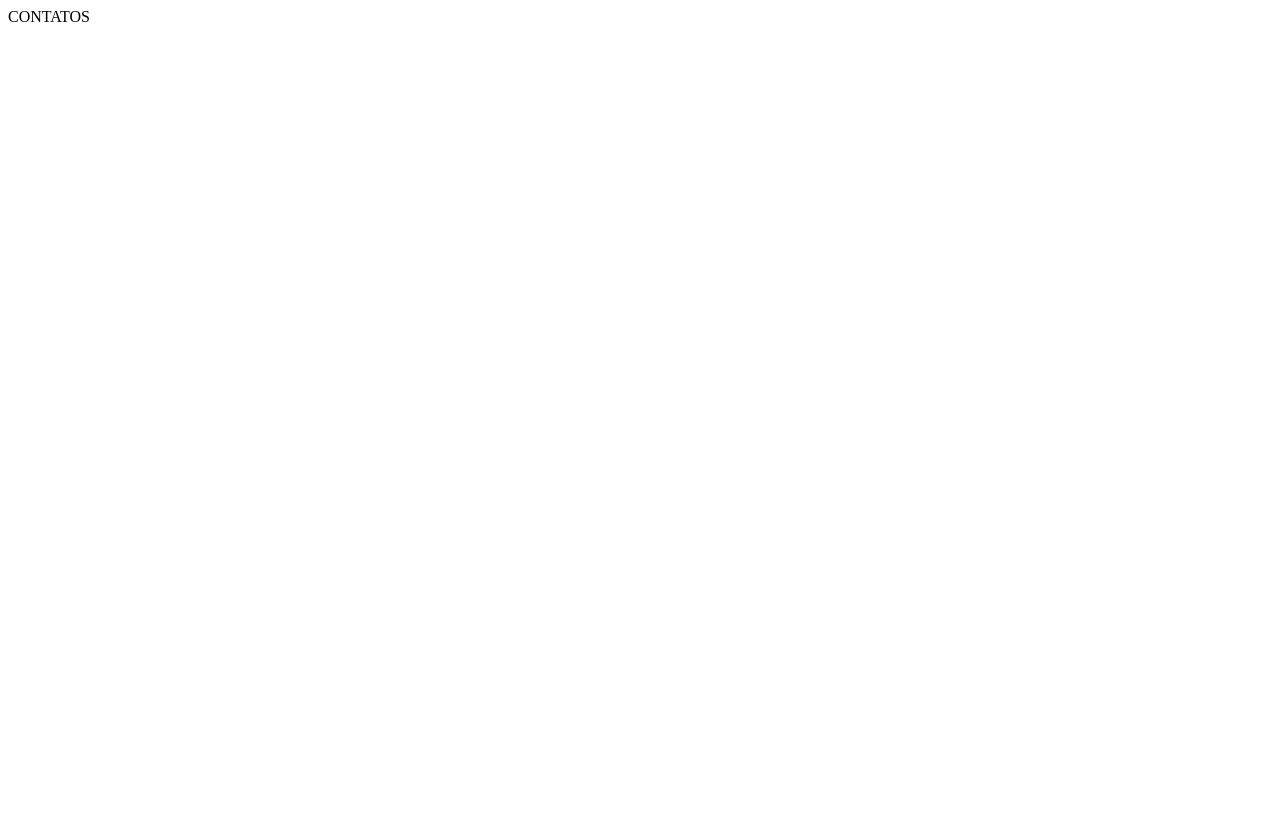
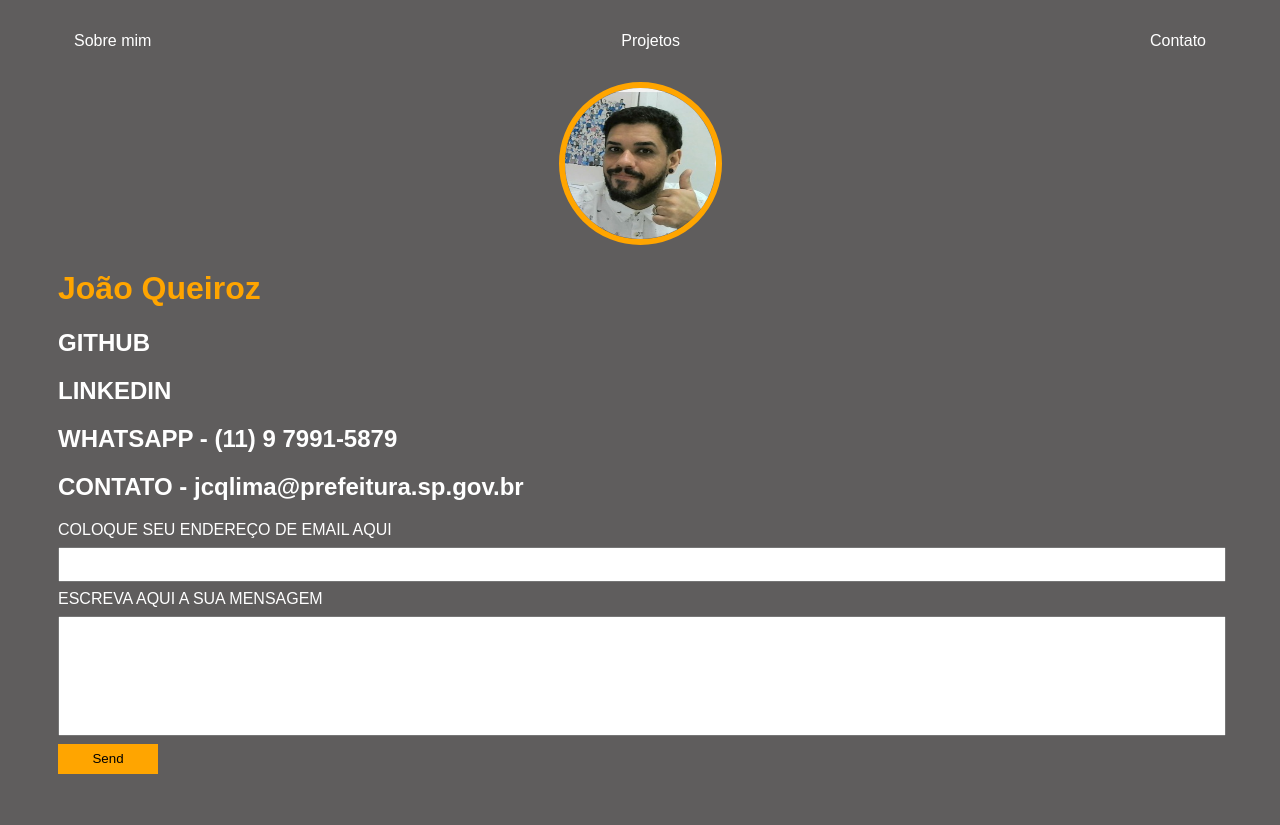
Before and after one commit to JaoQueiroz/PEQUENOS-TRABALHOS--CODES-, a plain HTML site: page contact.html in a window 1280 px wide. Before the commit the page ends 800 px from the top, so only its background shows below. Drawn offline with Linux system fonts and the light colour scheme.

Commit message:
Add files via upload
Contatos atualizados

```diff
--- a/contact.html
+++ b/contact.html
@@ -1 +1,49 @@
-CONTATOS
+<!DOCTYPE html> <!--ABA EM HTML... (PRECISARÁ DA ABA ABAIXO EM CSS-->
+<html lang="pt-br">
+<head>
+	<meta charset="UTF-8">
+	<meta http-equiv="X-UA-Compatible" content="IE=edge">
+	<meta name="viewport" content="width=device-width, initial-scale=1.0">
+	<title>JOÃO QUEIROZ</title>
+	<link rel="stylesheet" href="index.css">
+</head>
+<body>
+
+	<div class="container"
+
+		<nav>
+			<ul>
+				<li>
+				<a href="index.html">Sobre mim</a> <!-- SERÁ CRIADA ABA HTML C DADOS SOBRE MIM-->
+				</li>
+				<li>
+				<a href="project.html">Projetos</a>  <!-- SERÁ CRIADA A ABA HTML COM OS PROJETOS-->
+				</li>
+				<li>
+				<a href="contact.html">Contato</a>  <!-- SERÁ CRIADA A ABA HTML COM OS CONTATOS-->
+				</li>
+
+			</ul>
+		</nav>
+		<header>
+			<div class="center">
+				<img srcset="./img/JC.png"></img>
+			</div>
+			<h1>João Queiroz</h1>
+                    <a href="https://github.com/JaoQueiroz/" target="blank" rel="noopener noreferrer"></h2>
+                            <h2>GITHUB</h2>
+                    </a>
+                    <a href="https://www.linkedin.com/in/jo%C3%A3o-carlos-queiroz-lima-9427482b4/" target="blank" rel="noopener noreferrer"></h2>
+                            <h2>LINKEDIN</h2>
+                    </a>
+            <h2>WHATSAPP - (11) 9 7991-5879</h2>
+
+            <h2>CONTATO - jcqlima@prefeitura.sp.gov.br</h2>
+                <form class="contact-form" action="https://formsubmit.co/jcqlima@prefeitura.sp.gov.br" method="POST">
+                    <label for="email">COLOQUE SEU ENDEREÇO DE EMAIL AQUI</label>
+                    <input type="email" name="email" id="email" required>
+                    <label for="message">ESCREVA AQUI A SUA MENSAGEM</label>
+                    <input type="text" name="message" id="email" required>
+                    <button type="submit">Send</button>
+                </form>
+            <ul>
--- a/index.css
+++ b/index.css
@@ -56,3 +56,19 @@ a:hover {
 
 	color: orange;
 }
+.contact-form input {
+	width: 100%;
+	padding: 8px 0px;
+	margin: 8px 0px;
+}
+
+.contact-form input[type=text] {
+	height: 100px;
+}
+
+button {
+	background-color: orange;
+	border: none;
+	width: 100px;
+	height: 30px;
+}
```
Also changed, not shown: 1 other file.
